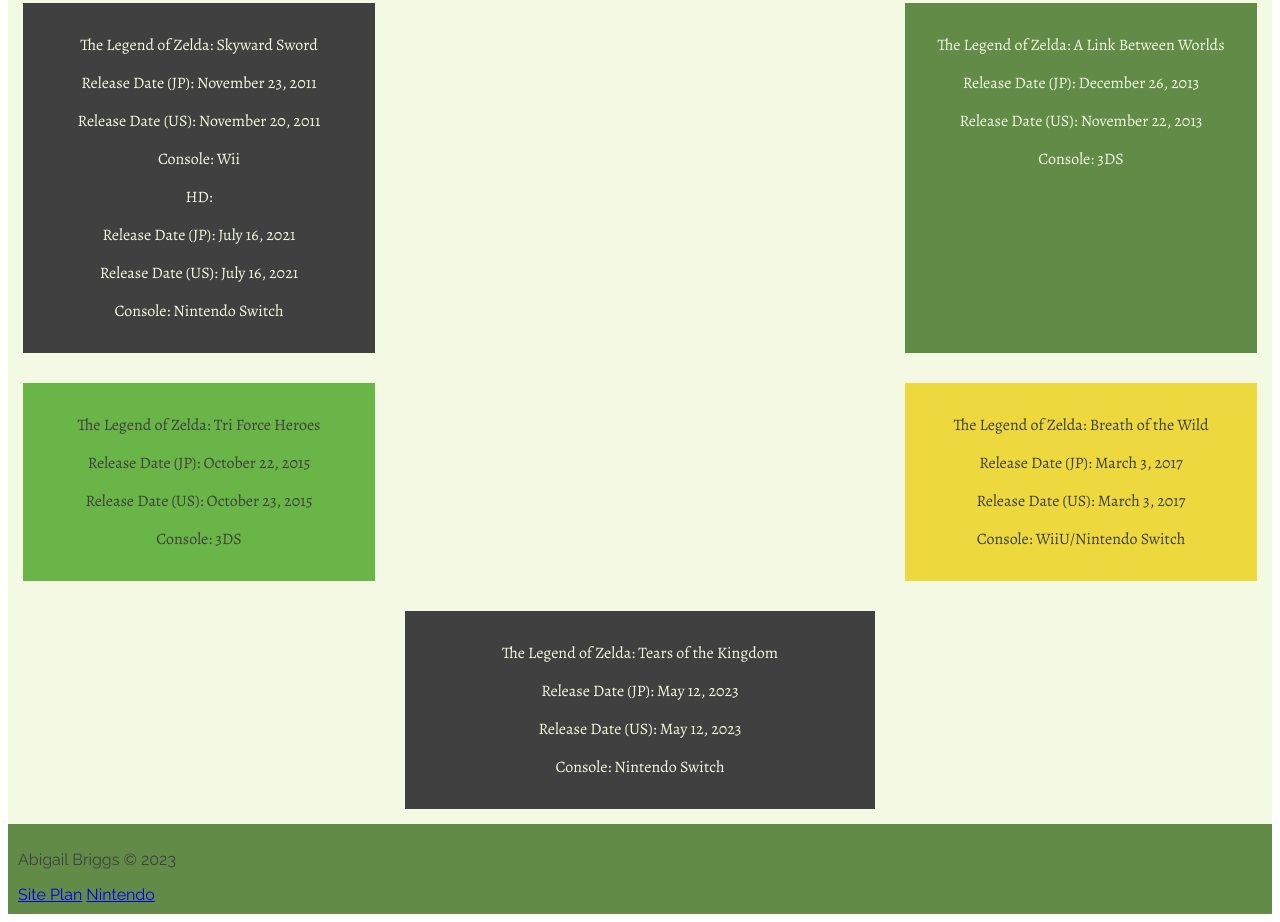
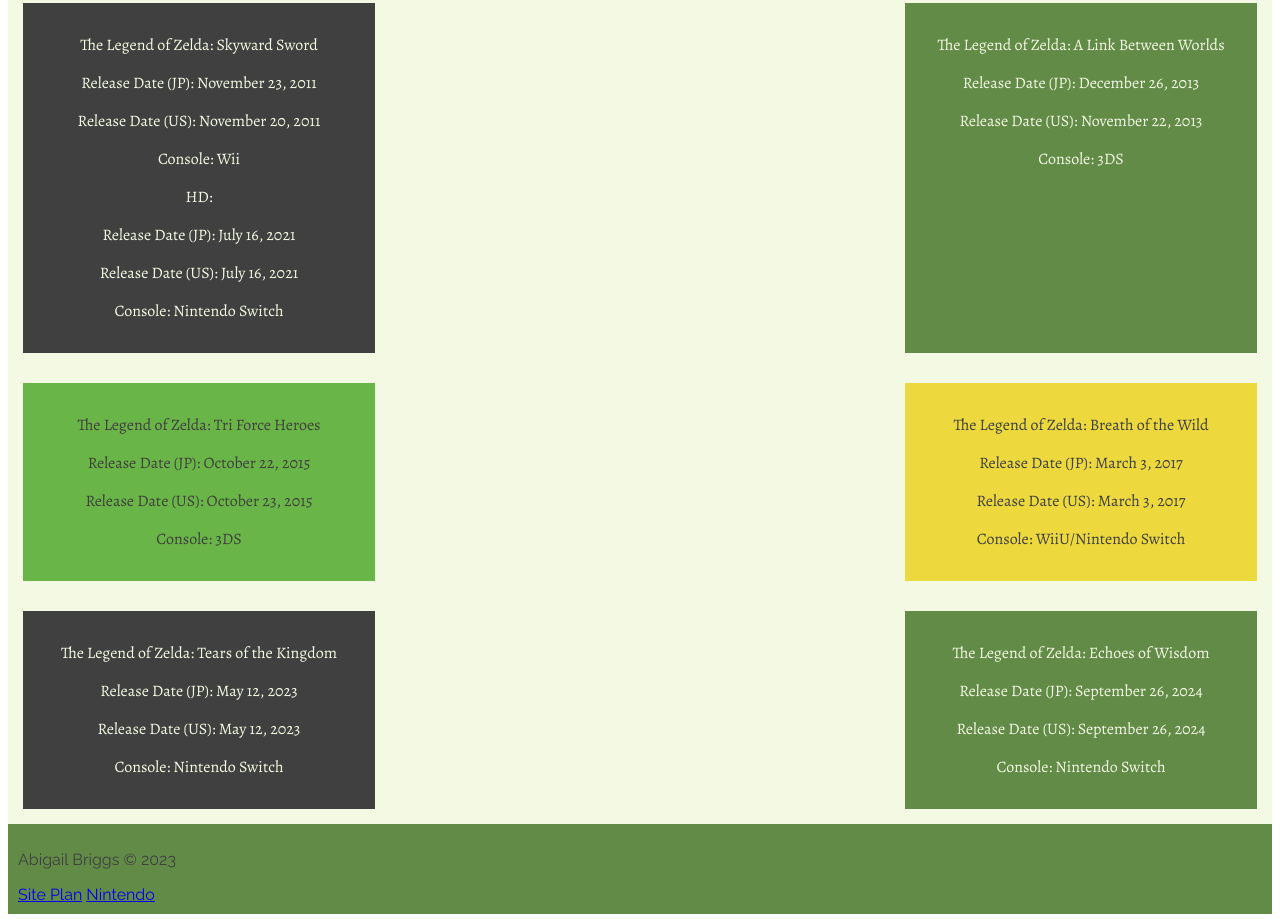
Before and after one commit to ahbriggs-byui/wdd130, a plain HTML site: page zelda/game-info.html in a window 1280 px wide. Shown: the part 2745-3667 px from the top of the page. Drawn offline with nearby package versions, Linux system fonts and the light colour scheme.

Commit message:
Update 1.1

```diff
--- a/zelda/game-info.html
+++ b/zelda/game-info.html
@@ -163,6 +163,12 @@
             <p>Release Date (US): May 12, 2023</p>
             <p>Console: Nintendo Switch</p>
         </section>
+        <section class="EoW-20">
+            <p>The Legend of Zelda: Echoes of Wisdom</p>
+            <p>Release Date (JP): September 26, 2024</p>
+            <p>Release Date (US): September 26, 2024</p>
+            <p>Console: Nintendo Switch</p>
+        </section>
     </main>
     <footer>
         <p>Abigail Briggs &copy; 2023</p>
--- a/zelda/styles/styles.css
+++ b/zelda/styles/styles.css
@@ -283,7 +283,15 @@
 .TotK-19{
     background-color: #3F403F;
     color: #F3F9E3;
-    grid-column: 2/3;
+    grid-column: 1/2;
+    margin: 15px;
+    padding: 15px;
+    text-align: center;
+}
+.EoW-20{
+    background-color: #628B48;
+    color: #F3F9E3;
+    grid-column: 3/5;
     margin: 15px;
     padding: 15px;
     text-align: center;
@@ -507,6 +515,17 @@
     /* #23 */
 }
 
+.z20{
+    background-color: #EDD83D;
+    color: #3F403F;
+    grid-column: 1/2;
+    grid-row: 11/12;
+    margin: 15px;
+    padding: 15px;
+    text-align: center;
+
+}
+
 .success{
     background-color: #EDD83D;
     color: #3F403F;
```
Also changed, not shown: zelda/timeline.html (+2 -0 lines), zelda/images/PXL_20240210_040718983.jpg (added), 1 other file.
